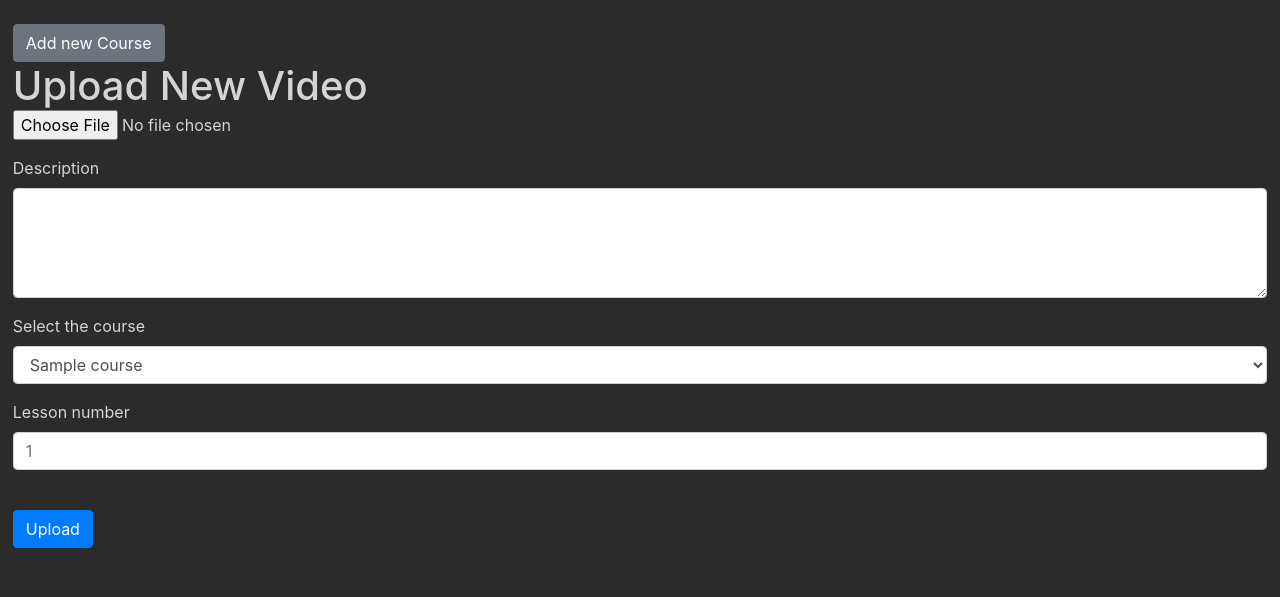
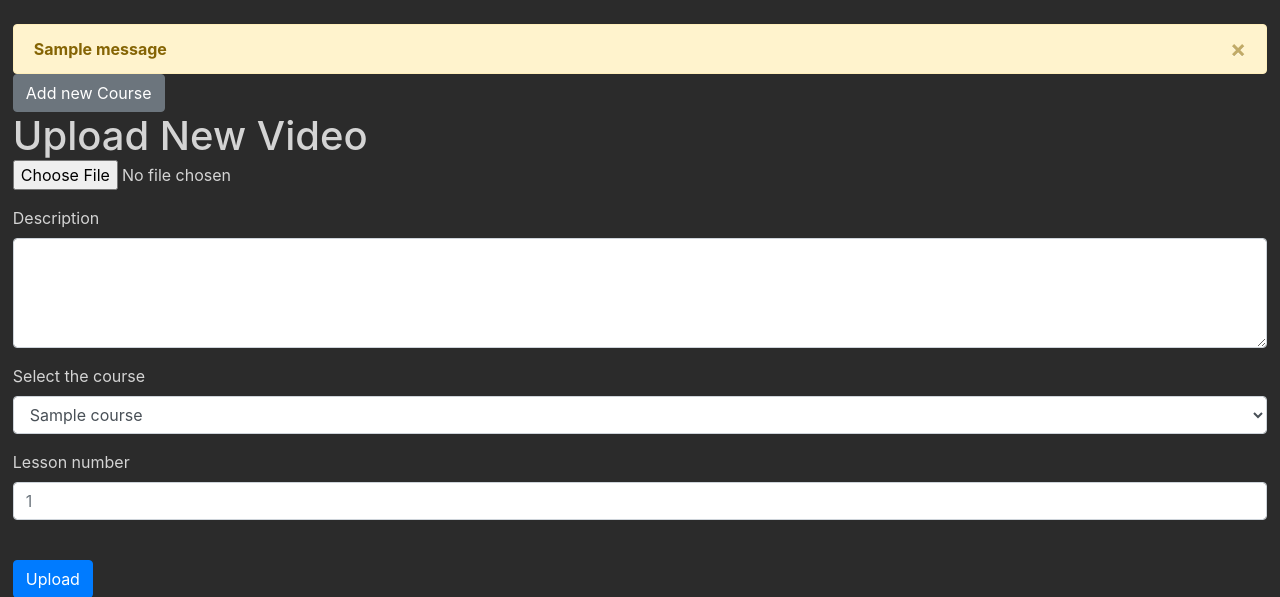
Before and after one commit to Sclafus/FlaskyLearn, a Flask app: template templates/dashboard.html in a window 1280 px wide. Shown: the part 56-653 px from the top of the page. Run offline with Flask 2, Linux system fonts and the light colour scheme; the template is opened without the code that fills it: most values are stand-ins (such as "Sample title", 1, 10 or a date in 2020); one stand-in notice (Sample message) is shown; parts of the project's set-up code (start-up, migrations or seed data) failed here and were passed over; some libraries are stand-ins or nearby versions.

Commit message:
added message flashing

```diff
--- a/templates/dashboard.html
+++ b/templates/dashboard.html
@@ -2,25 +2,42 @@
 {% block title %}Dashboard{% endblock %}
 {% block content %}
 <br>
-<a name="newCourse" id="newCourse" class="btn btn-secondary margin" href="{{url_for('newCourse')}}" role="button">Add new Course</a>
+{% with messages = get_flashed_messages() %}
+{% if messages %}
+{% for msg in messages%}
+<div class="alert alert-warning alert-dismissible fade show margin" role="alert">
+  <button type="button" class="close" data-dismiss="alert" aria-label="Close">
+    <span aria-hidden="true">&times;</span>
+  </button>
+  <strong>{{msg}}</strong>
+</div>
+{% endfor %}
+<script>
+  $(".alert").alert();
+</script>
+{% endif %}
+{% endwith %}
+<a name="newCourse" id="newCourse" class="btn btn-secondary margin" href="{{url_for('newCourse')}}" role="button">Add
+  new Course</a>
 
 <h1>Upload New Video</h1>
 
 <form method="post" enctype=multipart/form-data>
   <div class="form-group">
-    <input type="file" class="form-control-file" name="video" id="video" placeholder="Select File" aria-describedby="New File" required>
+    <input type="file" class="form-control-file" name="video" id="video" placeholder="Select File"
+      aria-describedby="New File" required>
   </div>
 
   <div class="form-group">
     <label for="description">Description</label>
-    <textarea class="form-control" name="description" id="description" rows="4"></textarea>
+    <textarea class="form-control" name="description" id="description" rows="4" required></textarea>
   </div>
 
   <div class="form-group">
     <label for="course">Select the course</label>
     <select class="form-control" name="course" id="course" required>
       {% for element in context: %}
-        <option value='{{element}}'>{{element}}</option>
+      <option value='{{element}}'>{{element}}</option>
       {% endfor %}
     </select>
   </div>
```
